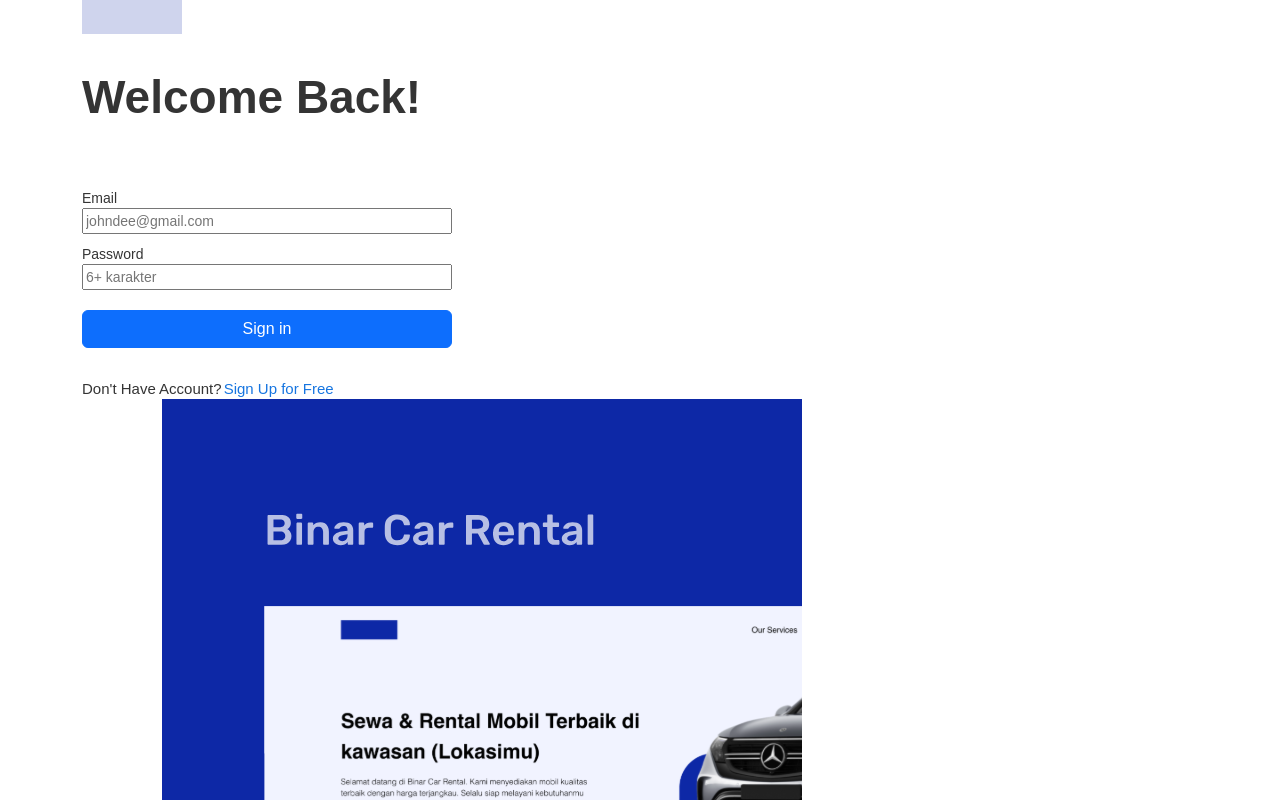
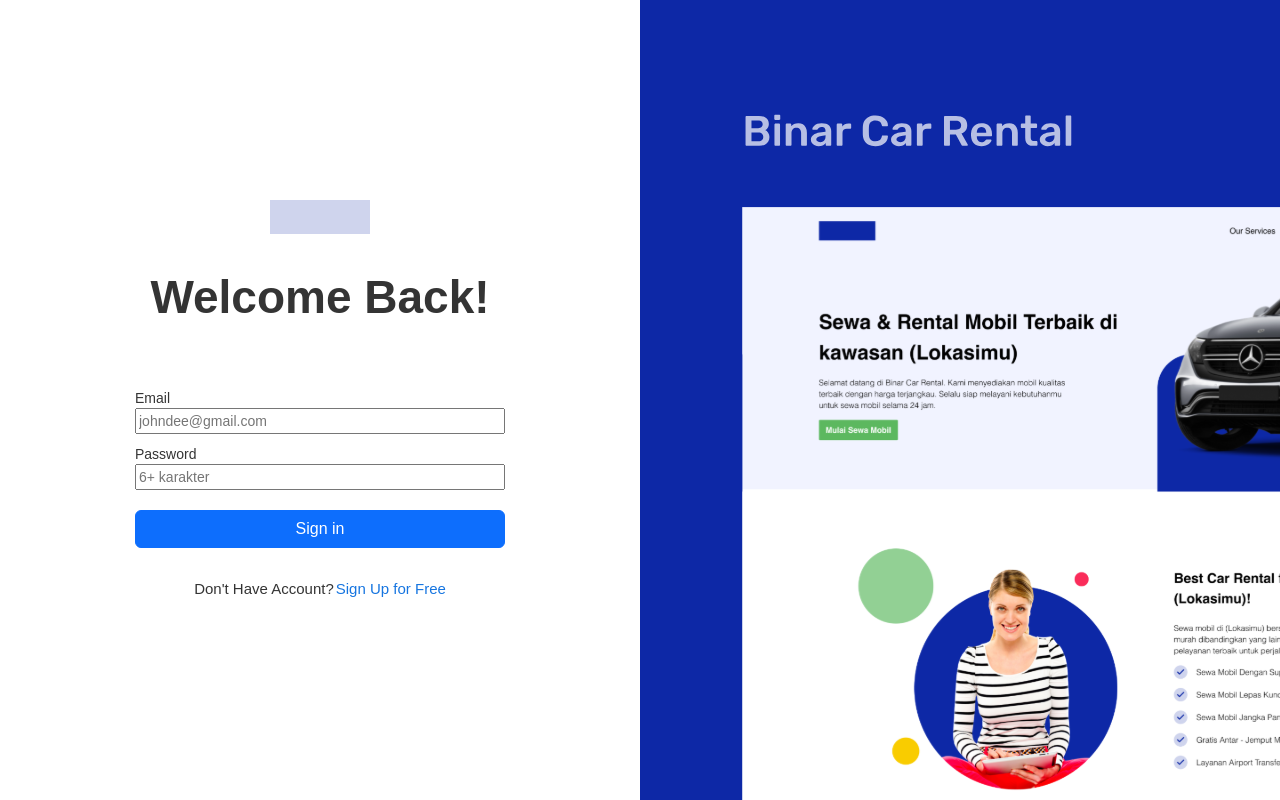
Before and after one commit to AgunngDwi/binar_platinum_kel2, a React (Vite) app: page /login in a window 1280 px wide. Shown: the top 800 px of the page. Built offline with nearby package versions, Linux system fonts and the light colour scheme; what @react-pdf/renderer would draw is missing.

Commit message:
update login register page

```diff
--- a/package.json
+++ b/package.json
@@ -20,9 +20,11 @@
     "react-countdown": "^2.3.5",
     "react-datepicker": "^4.16.0",
     "react-dom": "^18.2.0",
+    "react-redux": "^8.1.2",
     "react-router-dom": "^6.13.0",
     "react-sidebar": "^3.0.2",
     "react-slick": "^0.29.0",
+    "redux": "^4.2.1",
     "rsuite": "^5.37.0",
     "slick-carousel": "^1.8.1"
   },
--- a/src/components/User/Login.jsx
+++ b/src/components/User/Login.jsx
@@ -3,6 +3,8 @@
 import "./LoginUser.css";
 import { useNavigate } from "react-router";
 import axios from "axios";
+import { useDispatch, useSelector } from "react-redux";
+import authReducer from "../../redux/reducers/authReducer";
 
 const Login = () => {
   const [form, setForm] = useState({
@@ -33,7 +35,6 @@
         localStorage.setItem("role", res.data.role);
         setSucc(alert("ANDA BERHASIL LOGIN"));
         window.history.go(-1);
-        // navigate ('/')
       })
       .catch((err) => {
         if (err.code === "ERR_BAD_REQUEST") {
@@ -44,9 +45,7 @@
   };
 
   return (
-    <div className="login-user-container">
-      <Container>
-        <Row className="login-parent">
+    <div className="d-lg-flex">
       <Col className="login-wrapper">
         <div className="login-logo"></div>
         <div className="login-tittle">
@@ -82,11 +81,18 @@
           <a href="/register">Sign Up for Free</a>
         </div>
       </Col>
-          <Col className="image-wrapper">
-            <img src="/src/assets/img/backgroundSign.svg" alt="" />
+      <Col
+        lg={6}
+        className="image-wrapper"
+        style={{ backgroundColor: "#0d28a6" }}
+      >
+        <Image
+          fluid
+          className="d-none d-lg-block d-xl-block"
+          src="/src/assets/img/backgroundSign.svg"
+          style={{ height: "100vh", width: "auto" }}
+        />
       </Col>
-        </Row>
-      </Container>
     </div>
   );
 };
--- a/src/components/User/LoginUser.css
+++ b/src/components/User/LoginUser.css
@@ -1,7 +1,7 @@
-.login-parent{
+.login-wrapper{
     display: flex;
-    flex-direction: row;
-    flex-wrap: wrap;
+    flex-direction: column;
+    justify-content: center;
     align-items: center;
 }
 
@@ -26,14 +26,10 @@
 }
 
 .login-logo{
+    display: flex;
     background-color: rgba(207, 212, 237, 1);
     width: 100px;
     height: 34px;
     box-sizing: border-box;
     margin-bottom: 32px;
 }
-
-.image-wrapper img {
-    width: 100vh;
-    height: 100vh;
-}
--- a/src/components/User/Register.css
+++ b/src/components/User/Register.css
@@ -1,9 +1,3 @@
-.register-parent{
-    display: flex;
-    flex-direction: row;
-    align-items: center;
-}
-
 .register-input{
     display: flex;
     flex-direction: column;
@@ -33,6 +27,5 @@
 }
 
 .image-wrapper img {
-    width: 100vh;
-    height: 100vh;
+
 }
--- a/src/components/User/Register.jsx
+++ b/src/components/User/Register.jsx
@@ -1,101 +1,113 @@
-import axios from 'axios'
-import React from 'react'
-import { useState } from 'react'
-import { Button, Col, Container, Row } from 'react-bootstrap'
-import { useNavigate } from 'react-router-dom'
-import "./register.css"
-
-
-
+import axios from "axios";
+import React from "react";
+import { useState } from "react";
+import { Button, Col, Container, Image, Row } from "react-bootstrap";
+import { useNavigate } from "react-router-dom";
+import "./register.css";
 
 const Register = () => {
   const [form, setForm] = useState({
     email: "",
     password: "",
-  })
-  const [succ, setSucc] =useState('')
-  const [err, setErr] = useState('')
-  const [load, setLoad] = useState(false)
-  const navigate = useNavigate()
+  });
+  const [succ, setSucc] = useState("");
+  const [err, setErr] = useState("");
+  const [load, setLoad] = useState(false);
+  const navigate = useNavigate();
 
   const handleChange = (e) => {
-        const {name, value} = e.target;
-        setForm({...form, [name]:value})
-    }
+    const { name, value } = e.target;
+    setForm({ ...form, [name]: value });
+  };
 
   const handleSubmit = () => {
-        setLoad(true)
+    setLoad(true);
     const data = {
       email: form.email,
       password: form.password,
-        }
+    };
 
     axios
       .post(
-            'https://api-car-rental.binaracademy.org/customer/auth/register', data
+        "https://api-car-rental.binaracademy.org/customer/auth/register",
+        data
       )
       .then((res) => {
-          console.log(res)
+        console.log(res);
         if (res.status === 201) {
-                setSucc(alert("Berhasil membuat akun, silahkan login"))
+          setSucc(alert("Berhasil membuat akun, silahkan login"));
         }
-            setLoad(false)
+        setLoad(false);
         setTimeout(() => {
-                navigate("/login")
-            }, 3000)
+          navigate("/login");
+        }, 3000);
       })
       .catch((err) => {
-                setErr(alert(err.response.data.message))
-                console.log(err)
-                setLoad(false)
-        })
-}
-
+        setErr(alert(err.response.data.message));
+        console.log(err);
+        setLoad(false);
+      });
+  };
 
   return (
-    <div>
-    <Container className='register-user-container'>
-      <Row className='register-parent'>
-        <Col className='register-wrapper'>
-        <div className='register-logo'>
-
-        </div>
-          <div className='register-tittle'>
+    <div className="d-lg-flex">
+      <Col
+        lg={6}
+        style={{
+          display: "flex",
+          flexDirection: "column",
+          justifyContent: "center",
+          alignItems: "center",
+        }}
+      >
+        <div className="register-logo"></div>
+        <div className="register-tittle">
           <h1>Sign Up</h1>
         </div>
-          <div className='register-input'>
+        <div className="register-input">
           <label htmlFor="">Email*</label>
           <input
             type="text"
-            placeholder='Contoh: johndee@gmail.com'
+            placeholder="Contoh: johndee@gmail.com"
             onChange={handleChange}
             value={form.email}
-            name='email'
+            name="email"
           />
         </div>
-          <div className='register-input'>
+        <div className="register-input">
           <label htmlFor="">Password* </label>
           <input
             type="password"
-            placeholder='6+ karakter'
+            placeholder="6+ karakter"
             onChange={handleChange}
             value={form.password}
-            name='password'
-            /><br/>
-          <Button variant='primary' onClick={handleSubmit}>{load? "loading..." : "SignUp"}</Button>
-          </div><br />
-          <div className='signup-account'>
+            name="password"
+          />
+          <br />
+          <Button variant="primary" onClick={handleSubmit}>
+            {load ? "loading..." : "SignUp"}
+          </Button>
+        </div>
+        <br />
+        <div className="signup-account">
           <a>Already have an account? </a>
-            <a href="/login" >Sign in Here</a>
+          <a href="/login">Sign in Here</a>
         </div>
       </Col>
-          <Col className='image-wrapper'>
-            <img src="/src/assets/img/backgroundSign.svg" alt="" />
+      <Col
+        lg={6}
+        className="image-wrapper"
+        style={{ backgroundColor: "#0d28a6" }}
+      >
+        <Image
+          fluid
+          className="d-none d-lg-block d-xl-block"
+          src="/src/assets/img/backgroundSign.svg"
+          style={{ height: "100vh", width: "auto" }}
+        />
       </Col>
-        </Row>
-    </Container>
     </div>
-)
-}
+  );
+};
 
-export default Register
+export default Register;
--- a/src/main.jsx
+++ b/src/main.jsx
@@ -1,11 +1,14 @@
-import React from 'react'
-import ReactDOM from 'react-dom/client'
-import App from './App.jsx'
-import { BrowserRouter } from 'react-router-dom'
+import React from "react";
+import ReactDOM from "react-dom/client";
+import App from "./App.jsx";
+import { BrowserRouter } from "react-router-dom";
+import { Provider } from "react-redux";
+import store from "./redux/store.js";
 
-
-ReactDOM.createRoot(document.getElementById('root')).render(
+ReactDOM.createRoot(document.getElementById("root")).render(
   <BrowserRouter>
-    <App />
-  </BrowserRouter>,
-)
+    <Provider store={store}>
+      <App />
+    </Provider>
+  </BrowserRouter>
+);
--- /dev/null
+++ b/src/redux/reducers/authReducer.js
@@ -0,0 +1,37 @@
+const authState ={
+    loading : false,
+    error : "",
+    token : "",
+    role :"",
+}
+
+
+const authReducer = (state = authState, action) => {
+    switch(action.type) {
+        case "GET_LOGIN_LOAD":
+        return {
+            ...state,
+            loading: action.isLoading,
+        }
+
+        case "GET_LOGIN_SUCCESS":
+        return {
+            ...state,
+            token: action.payload,
+            loading: action.isLoading,
+            role : action.getRole
+        }
+
+        case "GET_LOGIN_FAILED":
+        return {
+            ...state,
+            error: action.payload,
+            loading: action.isLoading
+        }
+
+        default:
+            return state
+    }
+}
+
+export default authReducer
--- /dev/null
+++ b/src/redux/reducers/index.js
@@ -0,0 +1,9 @@
+import { combineReducers } from "redux"
+import authReducer from "./authReducer"
+
+
+
+
+export const reducers = combineReducers({
+    authReducer
+})
--- /dev/null
+++ b/src/redux/store.js
@@ -0,0 +1,8 @@
+import { createStore} from 'redux'
+import { reducers } from './reducers'
+
+
+
+const store = createStore(reducers)
+
+export default store
```
Also changed, not shown: src/redux/actions/authAction.js (added, +27 -0 lines), 1 other file (tests, documents, lock files or other folders). Lines whose indentation alone changed are shown as unchanged.
